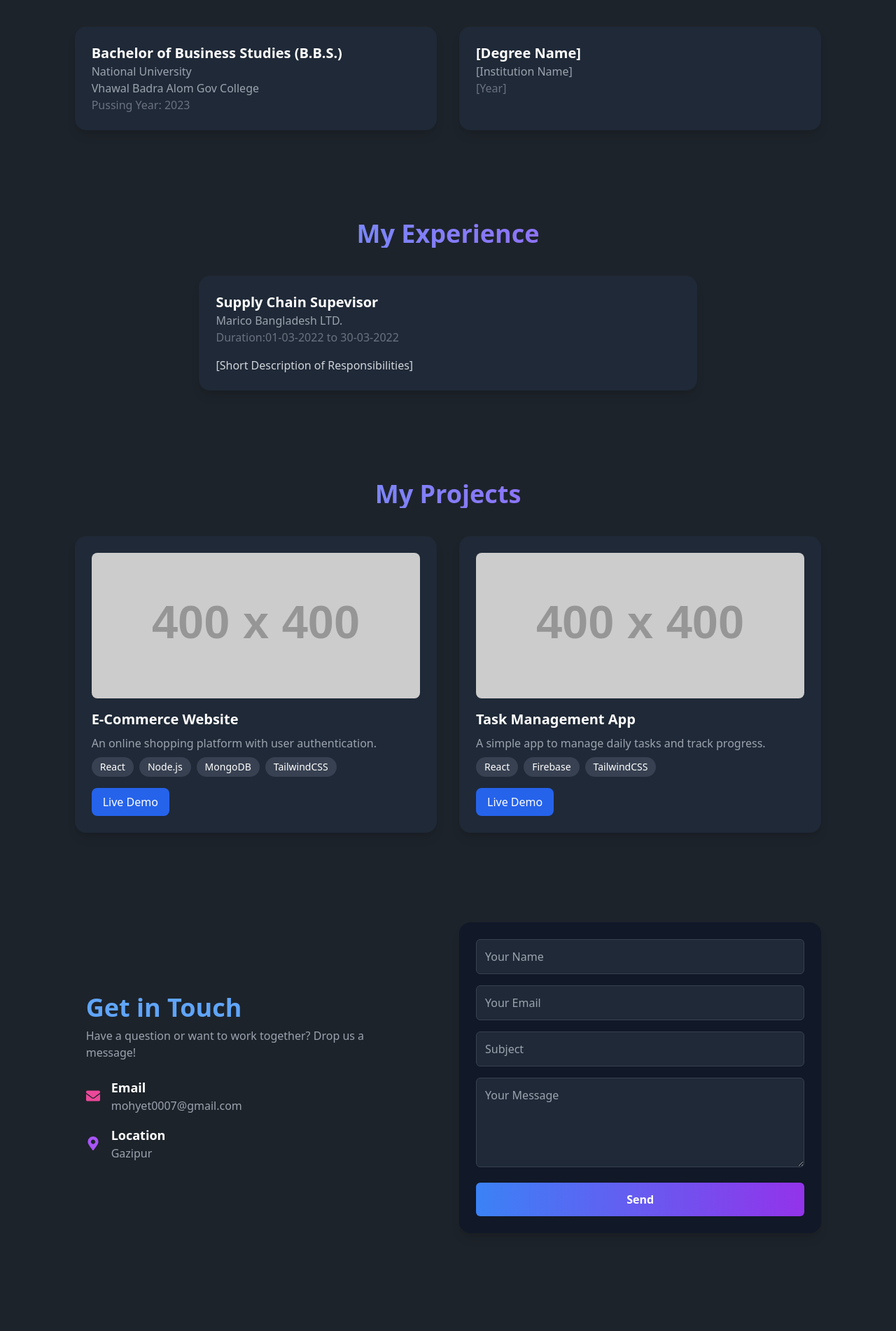
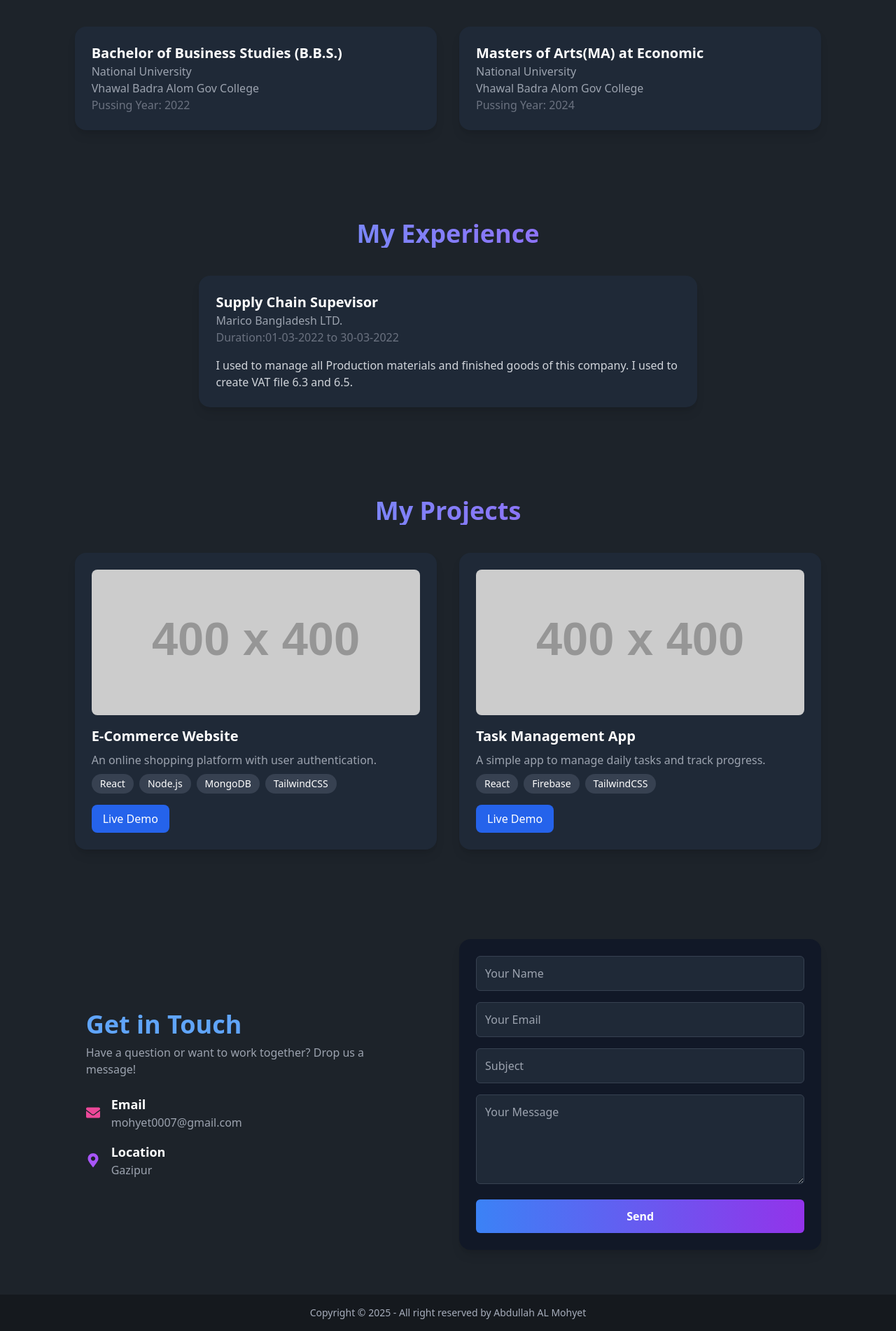
Before and after one commit to Khandaker-Mohyet/My-portfolio, a React (Vite) app: page / in a window 1280 px wide. Shown: the part 1453-3355 px from the top of the page at 70% size. Before the commit the page ends 3279 px from the top, so only its background shows below. Built offline with nearby package versions, Linux system fonts and the light colour scheme.

Commit message:
update exprience and Education

```diff
--- a/src/Components/BannerNew.jsx
+++ b/src/Components/BannerNew.jsx
@@ -19,13 +19,13 @@ const BannerNew = () => {
 
           {/* Social Icons */}
           <div className="flex gap-5">
-            <a href="#" className="p-2 bg-gray-800 rounded-full hover:bg-blue-500 transition duration-300">
+            <a href="https://www.linkedin.com/in/abdullah-al-mohyet-724ba1323/" className="p-2 bg-gray-800 rounded-full hover:bg-blue-500 transition duration-300">
               <CiLinkedin className="size-10 text-white" />
             </a>
-            <a href="#" className="p-2 bg-gray-800 rounded-full hover:bg-gray-600 transition duration-300">
+            <a href="https://github.com/Khandaker-Mohyet" className="p-2 bg-gray-800 rounded-full hover:bg-gray-600 transition duration-300">
               <FaGithub className="size-10 text-white" />
             </a>
-            <a href="#" className="p-2 bg-gray-800 rounded-full hover:bg-blue-600 transition duration-300">
+            <a href="https://www.facebook.com/share/17exYoJUrr/" className="p-2 bg-gray-800 rounded-full hover:bg-blue-600 transition duration-300">
               <FaFacebook className="size-10 text-white" />
             </a>
           </div>
--- a/src/Components/Education.jsx
+++ b/src/Components/Education.jsx
@@ -15,14 +15,15 @@ const Education = () => {
           <h3 className="text-xl font-bold text-white">Bachelor of Business Studies (B.B.S.)</h3>
           <p className="text-gray-400">National University</p>
           <p className="text-gray-400">Vhawal Badra Alom Gov College</p>
-          <p className="text-gray-500">Pussing Year: 2023</p>
+          <p className="text-gray-500">Pussing Year: 2022</p>
         </div>
 
         {/* Education 2 */}
         <div className="w-full md:w-1/2 bg-gray-800 p-6 rounded-2xl shadow-lg transition transform hover:scale-105 hover:shadow-2xl">
-          <h3 className="text-xl font-bold text-white">[Degree Name]</h3>
-          <p className="text-gray-400">[Institution Name]</p>
-          <p className="text-gray-500">[Year]</p>
+          <h3 className="text-xl font-bold text-white">Masters of Arts(MA) at Economic</h3>
+          <p className="text-gray-400">National University</p>
+          <p className="text-gray-400">Vhawal Badra Alom Gov College</p>
+          <p className="text-gray-500">Pussing Year: 2024</p>
         </div>
 
       </div>
--- a/src/Components/Experience.jsx
+++ b/src/Components/Experience.jsx
@@ -13,7 +13,7 @@ const Experience = () => {
           <h3 className="text-xl font-bold text-white">Supply Chain Supevisor</h3>
           <p className="text-gray-400">Marico Bangladesh LTD.</p>
           <p className="text-gray-500">Duration:01-03-2022 to 30-03-2022</p>
-          <p className="text-gray-300 mt-4">[Short Description of Responsibilities]</p>
+          <p className="text-gray-300 mt-4">I used to manage all Production materials and finished goods of this company. I used to create VAT file 6.3 and 6.5.</p>
         </div>
       </div>
     </div>
--- /dev/null
+++ b/src/Components/Footer.jsx
@@ -0,0 +1,13 @@
+
+
+const Footer = () => {
+  return (
+    <footer className="footer footer-center bg-base-300 text-base-content p-4">
+  <aside>
+    <p>Copyright © {new Date().getFullYear()} - All right reserved by Abdullah AL Mohyet</p>
+  </aside>
+</footer>
+  );
+};
+
+export default Footer;
--- a/src/Components/Navbar.jsx
+++ b/src/Components/Navbar.jsx
@@ -5,8 +5,8 @@ import { Link, NavLink } from "react-router-dom";
 const Navbar = () => {
 
   const nav = <>
-    <NavLink><li><a>Home</a></li></NavLink>
-    <NavLink><li><a>About</a></li></NavLink>
+    <NavLink ><li><a>Home</a></li></NavLink>
+    <NavLink ><li><a>About</a></li></NavLink>
     <NavLink><li><a>Skills</a></li></NavLink>
     <NavLink><li><a>Education</a></li></NavLink>
     <NavLink><li><a>Experice</a></li></NavLink>
--- a/src/Main/Main.jsx
+++ b/src/Main/Main.jsx
@@ -4,6 +4,7 @@ import BannerNew from "../Components/BannerNew";
 import Contact from "../Components/Contact";
 import Education from "../Components/Education";
 import Experience from "../Components/Experience";
+import Footer from "../Components/Footer";
 import Navbar from "../Components/Navbar";
 import Projects from "../Components/Projects";
 import Skills from "../Components/Skills";
@@ -21,6 +22,7 @@ const Main = () => {
       <Experience></Experience>
       <Projects></Projects>
       <Contact></Contact>
+      <Footer></Footer>
     </div>
   );
 };
--- a/src/Router/Routes.jsx
+++ b/src/Router/Routes.jsx
@@ -2,12 +2,17 @@ import {
   createBrowserRouter
 } from "react-router-dom";
 import Main from "../Main/Main";
+import Contact from "../Components/Contact";
 
 const router = createBrowserRouter([
   {
     path: "/",
     element: <Main></Main>,
   },
+  {
+    path: "/contact",
+    element: <Contact></Contact>,
+  },
 ]);
 
 export default router;
```
